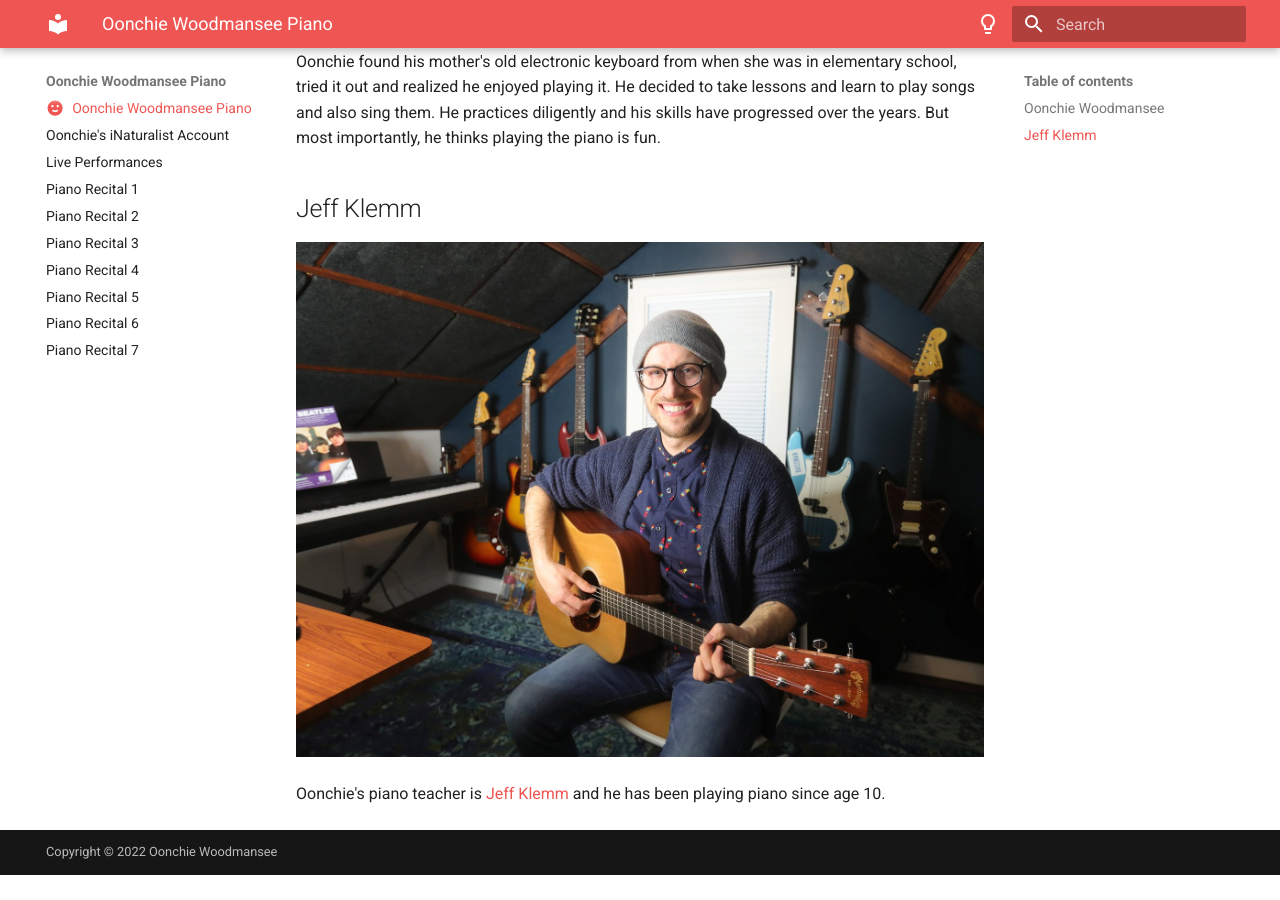
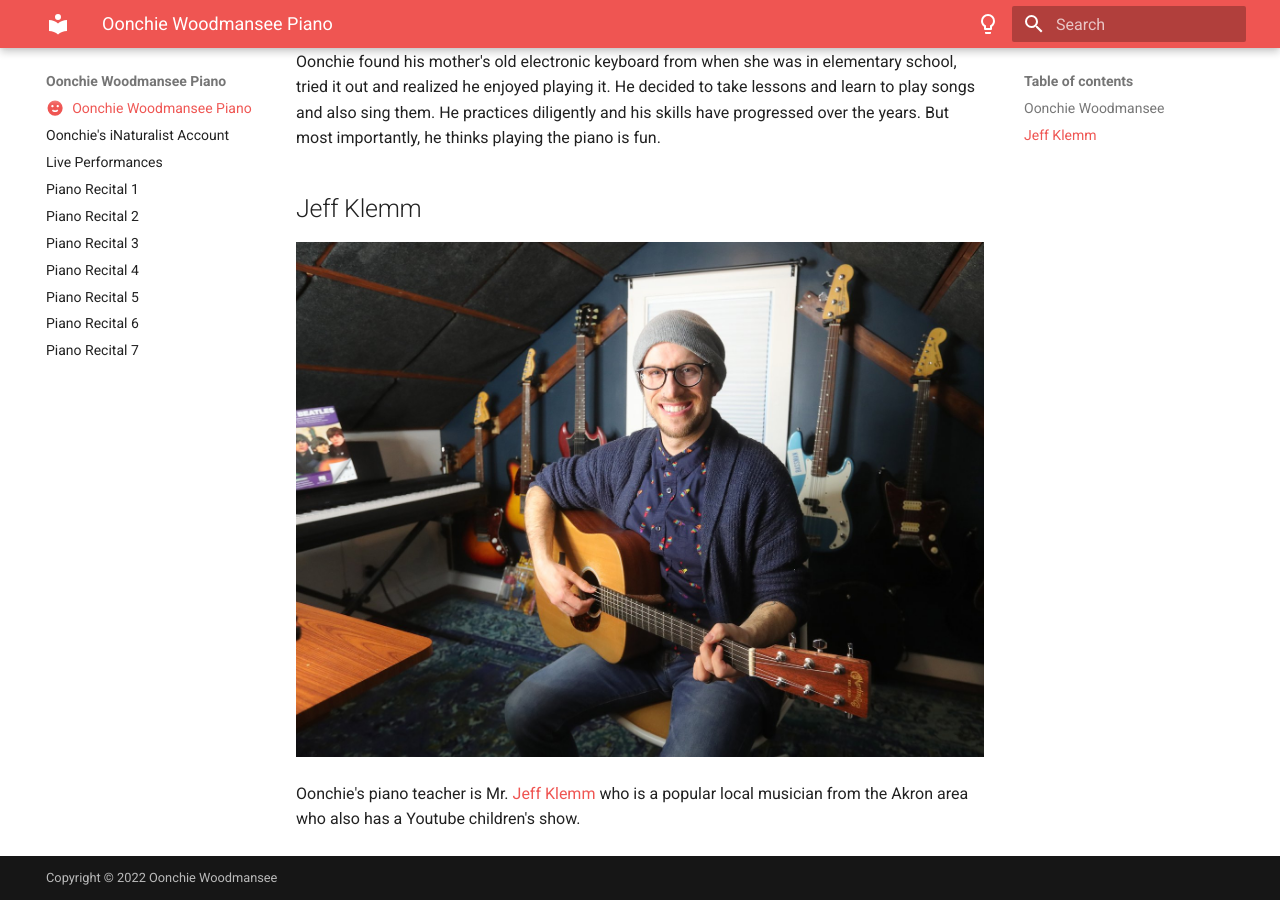
Before and after one commit to gsvolt/owp, an MkDocs documentation site: the page built from docs/index.md, in a window 1280 px wide and 900 px high, scrolled down 658 px. Built offline with MkDocs 1.6.1 and Material for MkDocs 9.7.7, drawn with Linux system fonts in a browser that asks for light colours; before the commit the page ends 1533 px from its top, so only the background shows below that.

Commit message:
Updated bio for Jeff

```diff
--- a/docs/index.md
+++ b/docs/index.md
@@ -18,4 +18,4 @@
 
 ![Jeff Klemm](img/Jeff_Klemm.jpg)
 
-Oonchie's piano teacher is [Jeff Klemm](http://www.jeffklemm.com/lessons "Jeff Klemm's Homepage") and he has been playing piano since age 10.
+Oonchie's piano teacher is Mr. [Jeff Klemm](http://www.jeffklemm.com/lessons "Jeff Klemm's Homepage") who is a popular local musician from the Akron area who also has a Youtube children's show.
```
